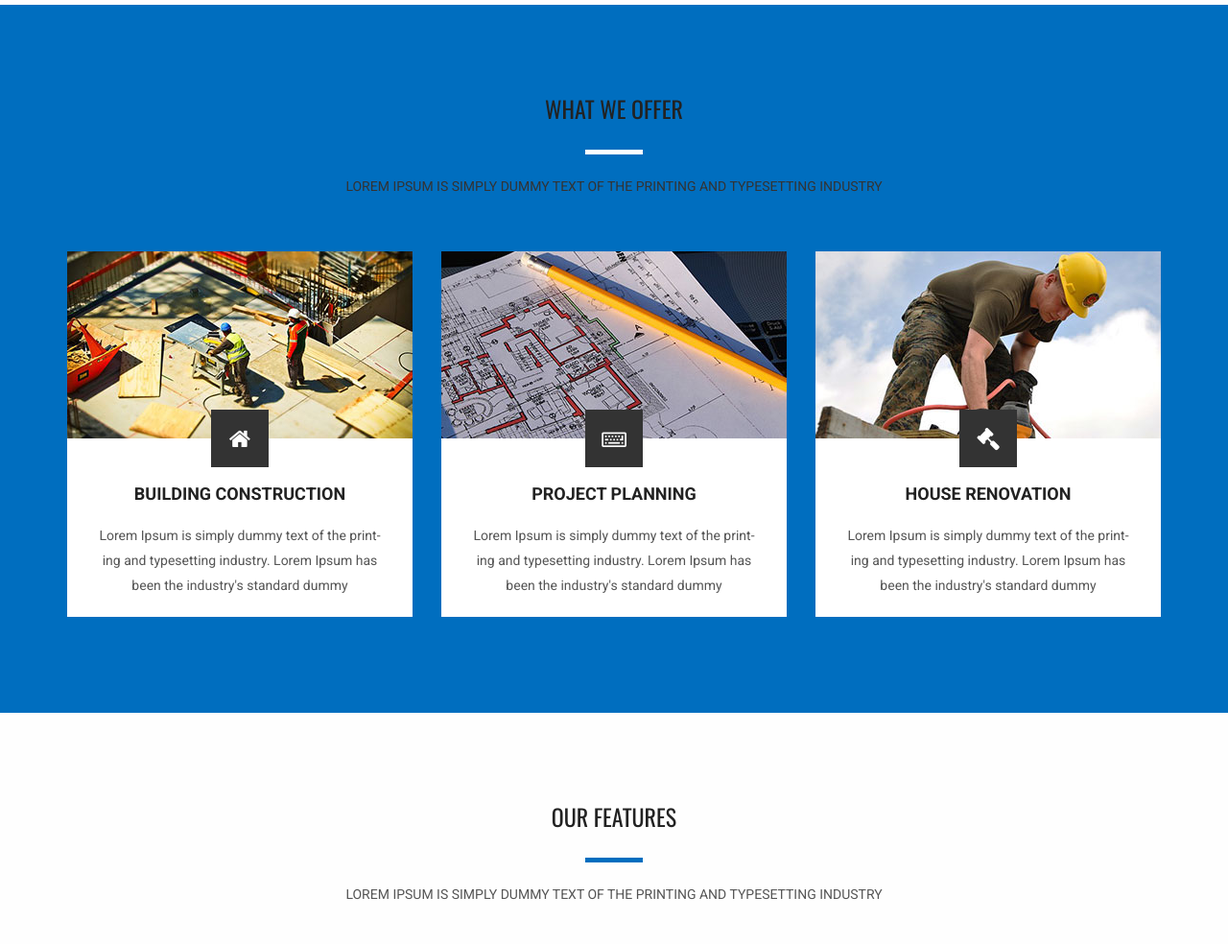
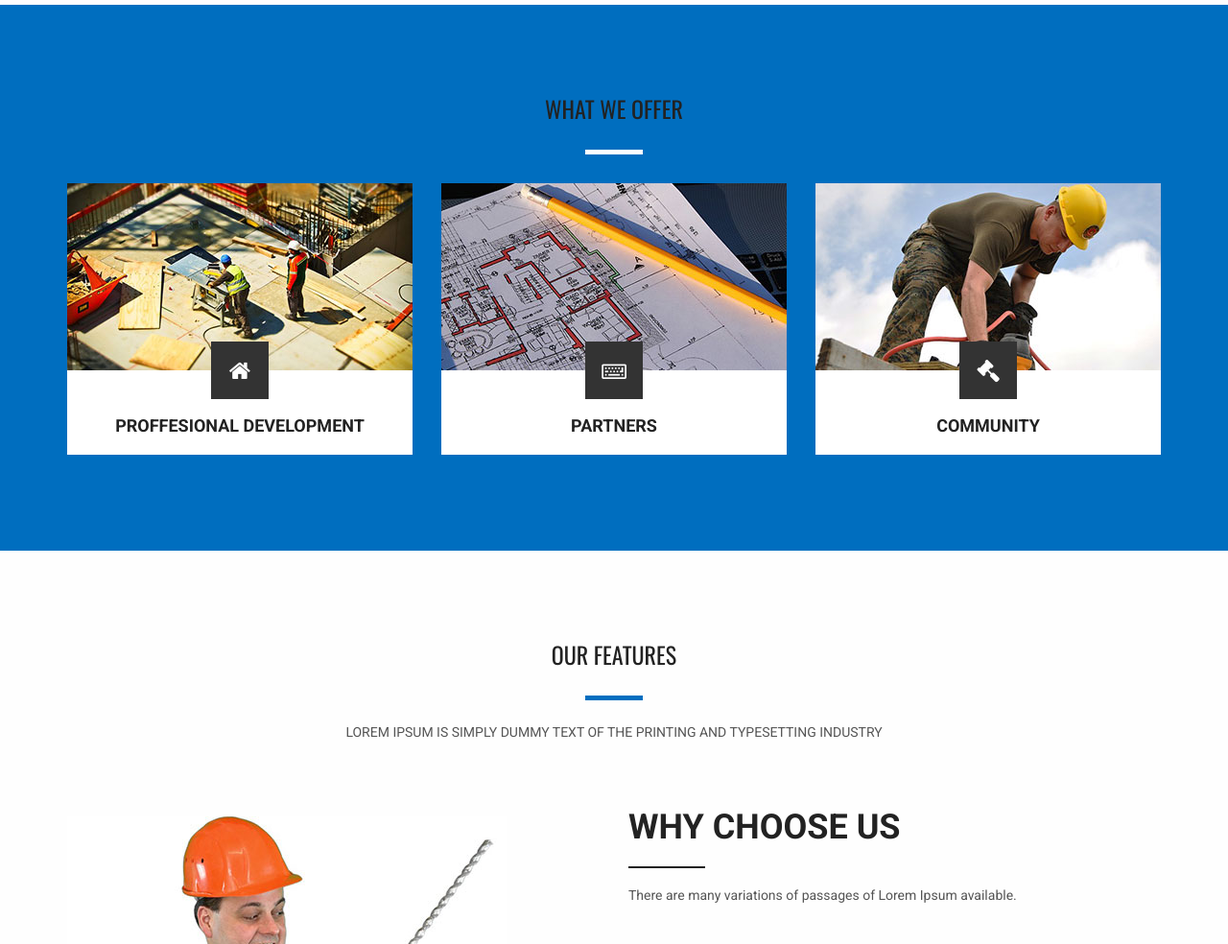
Before and after one commit to EsamAbdellatif/CSTA, a plain HTML site: page index.html in a window 1280 px wide. Shown: the part 1340-2324 px from the top of the page at 96% size. Drawn offline with nearby package versions, Linux system fonts and the light colour scheme.

Commit message:
Changed the cards to customers wishes and linked them to CSTA's website

```diff
--- a/index.html
+++ b/index.html
@@ -195,7 +195,6 @@
         <div class="container">
             <div class="tittle wow fadeInUp">
                 <h2>WHAT WE OFFER</h2>
-                <h4>Lorem Ipsum is simply dummy text of the printing and typesetting industry</h4>
             </div>
             <div class="row construction_iner">
                 <div class="col-md-4 col-sm-6 construction">
@@ -204,8 +203,7 @@
                    </div>
                    <div class="cns-content">
                         <i class="fa fa-home" aria-hidden="true"></i>
-                        <a href="#">BUILDING CONSTRUCTION</a>
-                        <p>Lorem Ipsum is simply dummy text of the print-ing and typesetting industry. Lorem Ipsum has been the industry's standard dummy </p>
+                        <a href="https://www.csteachers.org/page/CorporatePartnership">PROFFESIONAL DEVELOPMENT</a>
                    </div>
                 </div>
                 <div class="col-md-4 col-sm-6 construction">
@@ -214,8 +212,7 @@
                    </div>
                    <div class="cns-content">
                         <i class="fa fa-keyboard-o" aria-hidden="true"></i>
-                        <a href="#">PROJECT PLANNING</a>
-                        <p>Lorem Ipsum is simply dummy text of the print-ing and typesetting industry. Lorem Ipsum has been the industry's standard dummy </p>
+                        <a href="https://www.csteachers.org/page/Learning">PARTNERS</a>
                    </div>
                 </div>
                 <div class="col-md-4 col-sm-6 construction">
@@ -224,8 +221,7 @@
                    </div>
                    <div class="cns-content">
                         <i class="fa fa-gavel" aria-hidden="true"></i>
-                        <a href="#">HOUSE RENOVATION</a>
-                        <p>Lorem Ipsum is simply dummy text of the print-ing and typesetting industry. Lorem Ipsum has been the industry's standard dummy </p>
+                        <a href="https://www.csteachers.org/page/2019Conference">COMMUNITY</a>
                    </div>
                 </div>
             </div>
```
Also changed, not shown: 1 other file.
